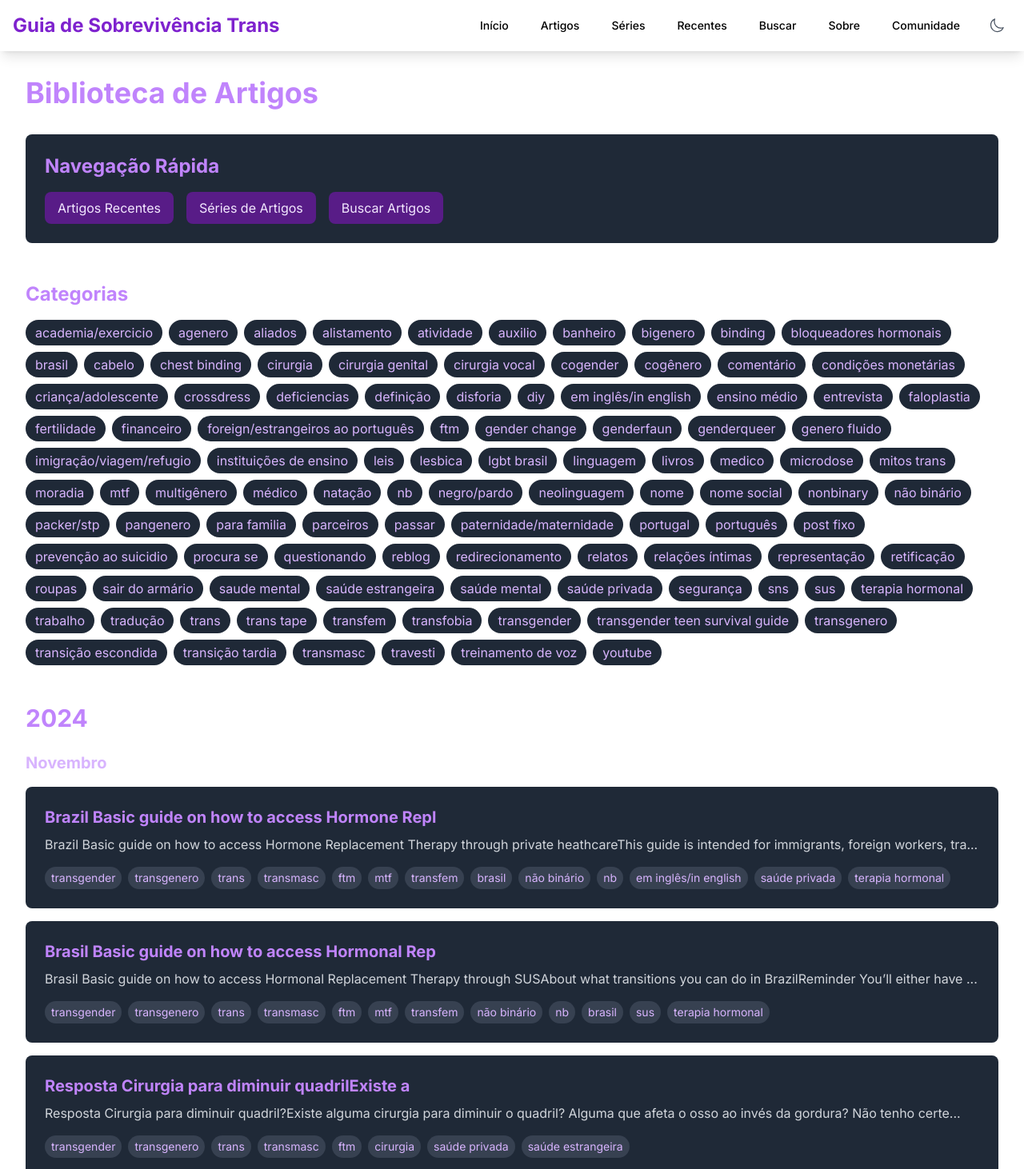
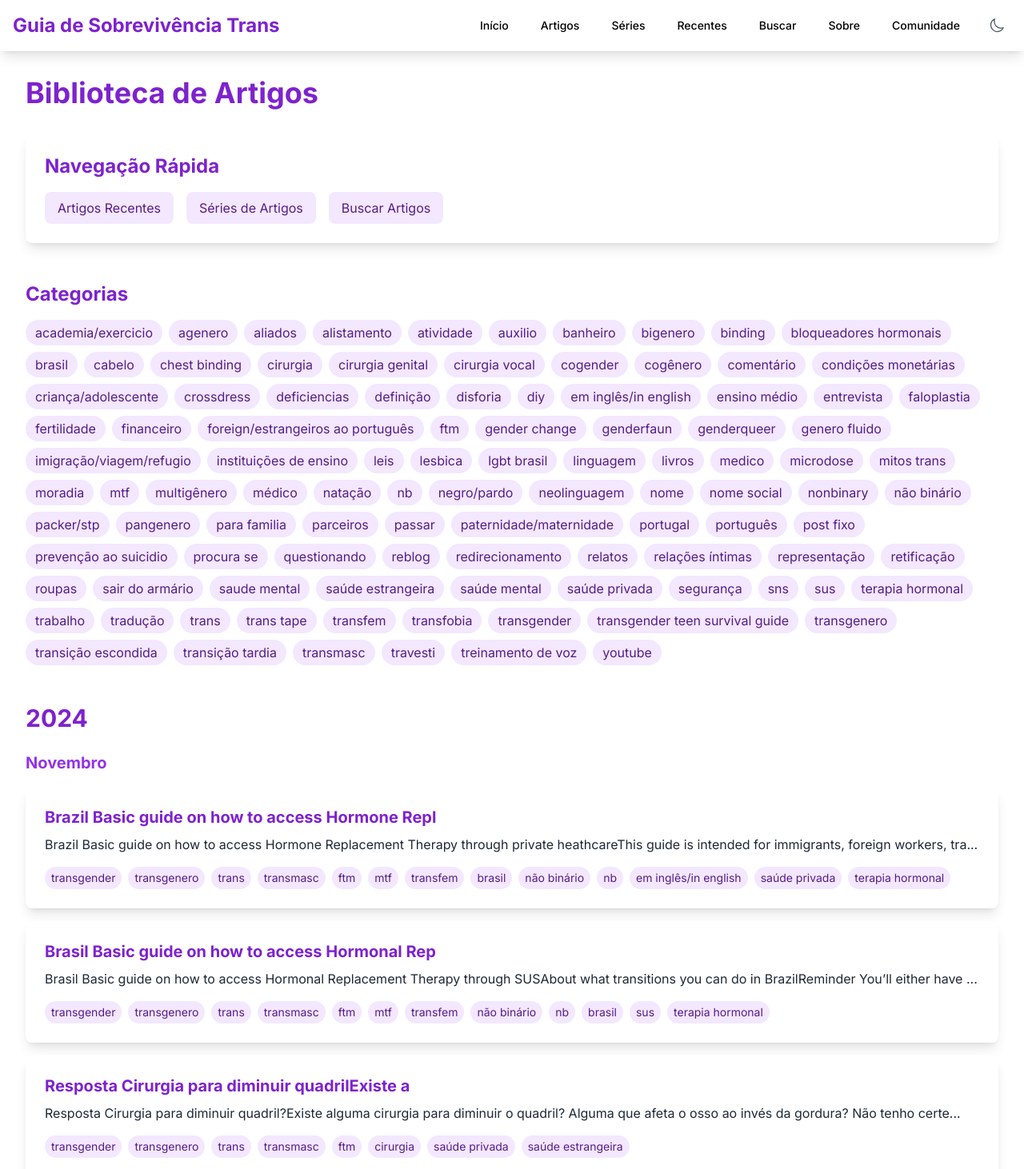
Before and after one commit to kleeedolinux/guiasobrevivenciatransbr, a Next.js app: page /articles in a window 1280 px wide. Shown: the top 1462 px of the page at 80% size. Built offline with nearby package versions, Linux system fonts and the light colour scheme.

Commit message:
fix light mode etext

```diff
--- a/src/app/articles/[slug]/page.tsx
+++ b/src/app/articles/[slug]/page.tsx
@@ -56,7 +56,7 @@ export default async function ArticlePage({ params }: ArticlePageProps) {
           </div>
 
           {/* Main Content */}
-          <article className="lg:flex-1">
+          <article className="lg:flex-1 bg-white dark:bg-gray-800 rounded-lg p-8 shadow-lg">
             <header className="mb-8">
               <h1 className="text-4xl font-bold mb-4 text-purple-700 dark:text-purple-400 break-words hyphens-auto">
                 {article.title}
@@ -81,7 +81,7 @@ export default async function ArticlePage({ params }: ArticlePageProps) {
                   {article.tags.map((tag) => (
                     <span
                       key={tag}
-                      className="px-3 py-1 bg-gray-100 dark:bg-gray-800 text-gray-700 dark:text-gray-300 rounded-full text-sm break-words"
+                      className="px-3 py-1 bg-purple-100 dark:bg-gray-700 text-purple-900 dark:text-purple-300 rounded-full text-sm break-words"
                     >
                       {tag}
                     </span>
@@ -90,19 +90,20 @@ export default async function ArticlePage({ params }: ArticlePageProps) {
               )}
             </header>
 
-            <div className="prose prose-purple dark:prose-invert max-w-none prose-img:max-w-full prose-pre:break-words prose-pre:whitespace-pre-wrap">
+            <div className="prose prose-purple dark:prose-invert max-w-none prose-headings:text-purple-700 dark:prose-headings:text-purple-400 prose-p:text-gray-800 dark:prose-p:text-gray-300 prose-a:text-purple-700 dark:prose-a:text-purple-400 hover:prose-a:text-purple-800 dark:hover:prose-a:text-purple-300 prose-img:rounded-lg prose-img:shadow-lg prose-strong:text-purple-700 dark:prose-strong:text-purple-400 prose-code:text-purple-700 dark:prose-code:text-purple-400 prose-pre:bg-gray-100 dark:prose-pre:bg-gray-900 prose-pre:text-gray-800 dark:prose-pre:text-gray-300 prose-blockquote:text-gray-700 dark:prose-blockquote:text-gray-400 prose-blockquote:border-purple-300 dark:prose-blockquote:border-purple-700">
               <ArticleRenderer content={article.content} />
             </div>
 
             {article.references && Object.keys(article.references).length > 0 && (
-              <footer className="mt-12 pt-8 border-t border-gray-200 dark:border-gray-800">
+              <footer className="mt-12 pt-8 border-t border-gray-200 dark:border-gray-700">
                 <h2 className="text-2xl font-bold mb-4 text-purple-700 dark:text-purple-400">
                   Referências
                 </h2>
-                <ul className="space-y-2">
+                <ul className="space-y-2 text-gray-800 dark:text-gray-300">
                   {Object.entries(article.references).map(([key, value]) => (
-                    <li key={key} className="text-gray-700 dark:text-gray-300">
-                      <strong>{key}:</strong> {value}
+                    <li key={key} className="break-words">
+                      <span className="font-medium text-purple-700 dark:text-purple-400">[{key}]</span>{' '}
+                      {value}
                     </li>
                   ))}
                 </ul>
--- a/src/app/articles/page.tsx
+++ b/src/app/articles/page.tsx
@@ -55,28 +55,28 @@ export default async function ArticlesPage() {
 
   return (
     <div className="container mx-auto px-4 py-8">
-      <h1 className="text-4xl font-bold mb-8 text-purple-400">Biblioteca de Artigos</h1>
+      <h1 className="text-4xl font-bold mb-8 text-purple-700 dark:text-purple-400">Biblioteca de Artigos</h1>
 
       {/* Quick Links */}
       <div className="mb-12">
-        <div className="bg-gray-800 rounded-lg p-6">
-          <h2 className="text-2xl font-bold mb-4 text-purple-400">Navegação Rápida</h2>
+        <div className="bg-white dark:bg-gray-800 rounded-lg p-6 shadow-lg">
+          <h2 className="text-2xl font-bold mb-4 text-purple-700 dark:text-purple-400">Navegação Rápida</h2>
           <div className="flex flex-wrap gap-4">
             <Link
               href="/articles/latest"
-              className="px-4 py-2 bg-purple-900 text-purple-100 rounded-lg hover:bg-purple-800"
+              className="px-4 py-2 bg-purple-100 dark:bg-purple-900 text-purple-900 dark:text-purple-100 rounded-lg hover:bg-purple-200 dark:hover:bg-purple-800 transition-colors"
             >
               Artigos Recentes
             </Link>
             <Link
               href="/articles/series"
-              className="px-4 py-2 bg-purple-900 text-purple-100 rounded-lg hover:bg-purple-800"
+              className="px-4 py-2 bg-purple-100 dark:bg-purple-900 text-purple-900 dark:text-purple-100 rounded-lg hover:bg-purple-200 dark:hover:bg-purple-800 transition-colors"
             >
               Séries de Artigos
             </Link>
             <Link
               href="/search"
-              className="px-4 py-2 bg-purple-900 text-purple-100 rounded-lg hover:bg-purple-800"
+              className="px-4 py-2 bg-purple-100 dark:bg-purple-900 text-purple-900 dark:text-purple-100 rounded-lg hover:bg-purple-200 dark:hover:bg-purple-800 transition-colors"
             >
               Buscar Artigos
             </Link>
@@ -86,13 +86,13 @@ export default async function ArticlesPage() {
 
       {/* Tags Navigation */}
       <div className="mb-12">
-        <h2 className="text-2xl font-bold mb-4 text-purple-400">Categorias</h2>
+        <h2 className="text-2xl font-bold mb-4 text-purple-700 dark:text-purple-400">Categorias</h2>
         <div className="flex flex-wrap gap-2">
           {allTags.map(tag => (
             <Link
               key={tag}
               href={`/search?tag=${encodeURIComponent(tag)}`}
-              className="px-3 py-1 bg-gray-800 text-purple-300 rounded-full hover:bg-gray-700"
+              className="px-3 py-1 bg-purple-100 dark:bg-gray-800 text-purple-900 dark:text-purple-300 rounded-full hover:bg-purple-200 dark:hover:bg-gray-700 transition-colors"
             >
               {tag}
             </Link>
@@ -106,28 +106,28 @@ export default async function ArticlesPage() {
           .sort(([yearA], [yearB]) => Number(yearB) - Number(yearA))
           .map(([year, months]) => (
             <section key={year}>
-              <h2 className="text-3xl font-bold mb-6 text-purple-400">{year}</h2>
+              <h2 className="text-3xl font-bold mb-6 text-purple-700 dark:text-purple-400">{year}</h2>
               <div className="space-y-8">
                 {Object.entries(months).map(([month, monthArticles]) => (
                   <div key={month}>
-                    <h3 className="text-xl font-bold mb-4 text-purple-300 capitalize">{month}</h3>
+                    <h3 className="text-xl font-bold mb-4 text-purple-600 dark:text-purple-300 capitalize">{month}</h3>
                     <div className="space-y-4">
                       {monthArticles.map(article => (
-                        <article key={article.slug} className="bg-gray-800 rounded-lg p-6">
+                        <article key={article.slug} className="bg-white dark:bg-gray-800 rounded-lg p-6 shadow-lg">
                           <h4 className="text-xl font-bold mb-2">
                             <Link
                               href={`/articles/${article.slug}`}
-                              className="text-purple-400 hover:text-purple-300"
+                              className="text-purple-700 dark:text-purple-400 hover:text-purple-800 dark:hover:text-purple-300 transition-colors"
                             >
                               {article.title}
                             </Link>
                           </h4>
                           {article.series && (
-                            <div className="text-sm text-gray-400 mb-2">
+                            <div className="text-sm text-gray-600 dark:text-gray-400 mb-2">
                               Parte da série: {article.series.name}
                             </div>
                           )}
-                          <div className="text-gray-300 mb-4">
+                          <div className="text-gray-800 dark:text-gray-300 mb-4">
                             <RedditText text={article.excerpt} />
                           </div>
                           <div className="flex flex-wrap gap-2">
@@ -135,7 +135,7 @@ export default async function ArticlesPage() {
                               <Link
                                 key={tag}
                                 href={`/search?tag=${encodeURIComponent(tag)}`}
-                                className="text-sm px-2 py-1 bg-gray-700 text-purple-300 rounded-full hover:bg-gray-600"
+                                className="text-sm px-2 py-1 bg-purple-100 dark:bg-gray-700 text-purple-900 dark:text-purple-300 rounded-full hover:bg-purple-200 dark:hover:bg-gray-600 transition-colors"
                               >
                                 {tag}
                               </Link>
```
